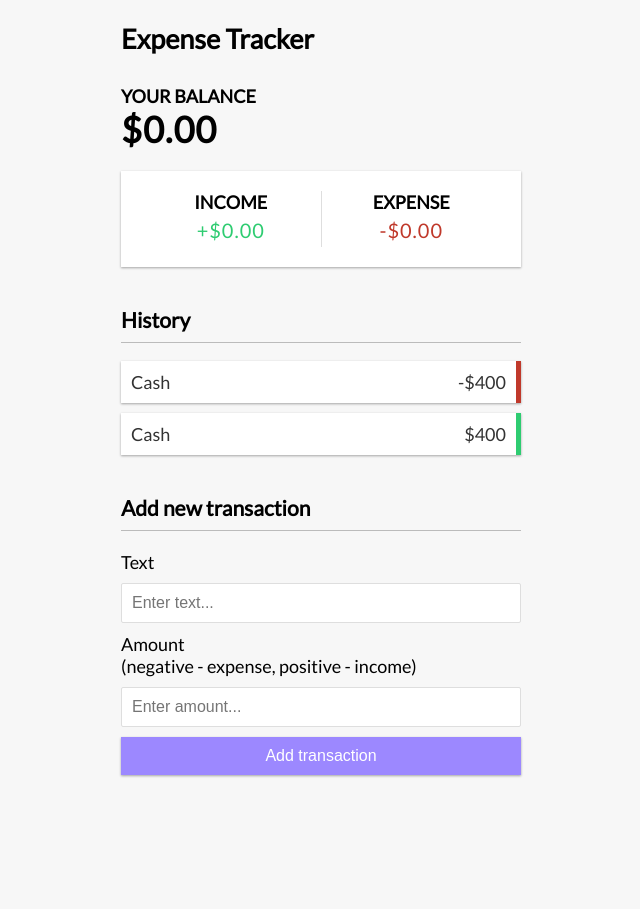
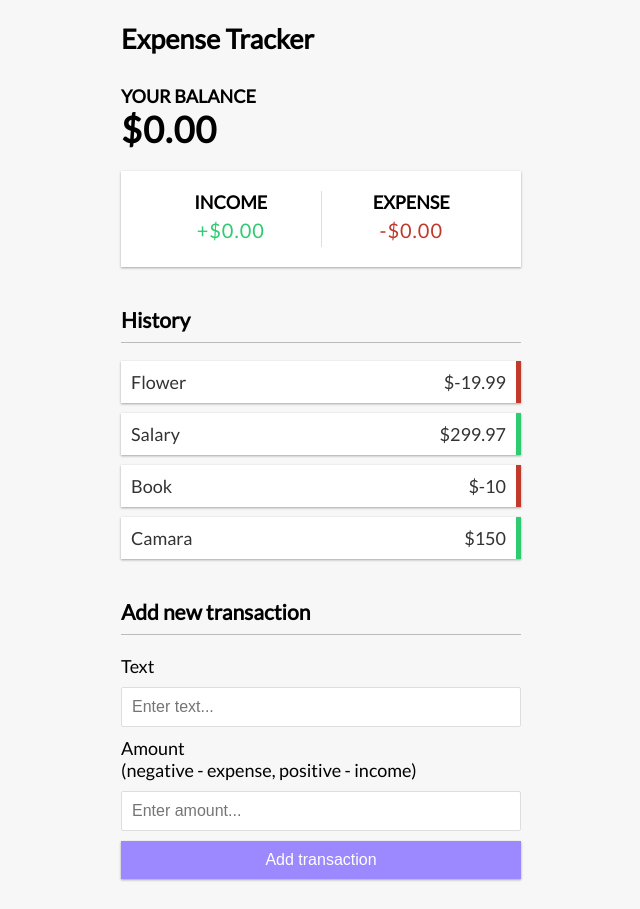
Before and after one commit to Connok/EXPENSE-TRACKER, a Vue app: page / in a window 1280 px wide. Shown: the whole page, without its empty margins (319-959 px from the left). Before the commit the page ends 805 px from the top, so only its background shows below. Built offline with nearby package versions, Linux system fonts and the light colour scheme.

Commit message:
transaction loop

```diff
--- a/src/App.vue
+++ b/src/App.vue
@@ -1,10 +1,12 @@
 <template>
+  <div class="">
     <Header />
     <div class="container">
       <Balance />
       <IncomeExpense />
       <TransactionList />
       <AddTransaction />
+    </div>
   </div>
 </template>
 
--- a/src/components/AddTransaction.vue
+++ b/src/components/AddTransaction.vue
@@ -1,4 +1,5 @@
 <template>
+  <div class="">
     <h3>Add new transaction</h3>
     <form id="form">
       <div class="form-control">
@@ -14,4 +15,5 @@
       </div>
       <button class="btn">Add transaction</button>
     </form>
+  </div>
 </template>
--- a/src/components/Balance.vue
+++ b/src/components/Balance.vue
@@ -1,4 +1,6 @@
 <template>
-  <h4>Your Balance</h4>
-  <h1 id="balance">$0.00</h1>
+  <div class="">
+    <h4>Your Balance</h4>
+    <h1 id="balance">$0.00</h1>
+  </div>
 </template>
--- a/src/components/TransactionList.vue
+++ b/src/components/TransactionList.vue
@@ -1,11 +1,35 @@
 <template>
+  <div>
     <h3>History</h3>
     <ul id="list" class="list">
-    <li class="minus">
+      <li
+        v-for="transaction in transactions"
+        :key="transaction.id"
+        :class="transaction.amount < 0 ? 'minus' : 'plus'"
+      >
+        {{ transaction.text }} <span>${{ transaction.amount }}</span
+        ><button class="delete-btn">x</button>
+      </li>
+      <!--  <li class="minus">
         Cash <span>-$400</span><button class="delete-btn">x</button>
       </li>
       <li class="plus">
         Cash <span>$400</span><button class="delete-btn">x</button>
-    </li>
+      </li>-->
     </ul>
+  </div>
 </template>
+<script>
+export default {
+  data() {
+    return {
+      transactions: [
+        { id: 1, text: "Flower", amount: -19.99 },
+        { id: 2, text: "Salary", amount: 299.97 },
+        { id: 3, text: "Book", amount: -10 },
+        { id: 4, text: "Camara", amount: 150 },
+      ],
+    };
+  },
+};
+</script>
```
Lines whose indentation alone changed are shown as unchanged.
